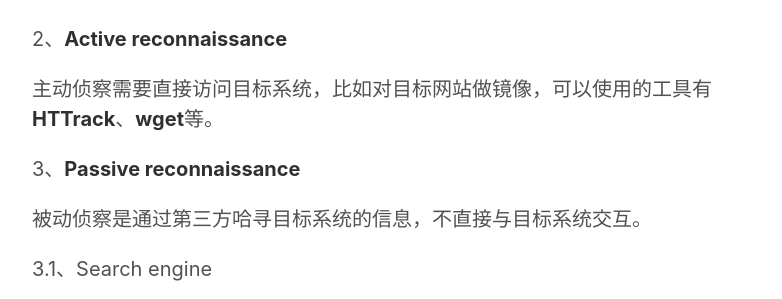
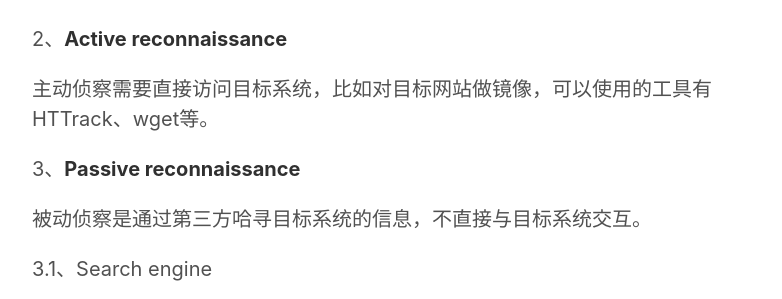
Before and after one commit to victor-infosec/victor-infosec.github.io, a Jekyll site: the page built from _posts/books/The-Basics-of-Hacking-and-Penetration-Testing/2018-04-05-The-Basics-of-Hacking-and-Penetration-Testing-Part2.md, in a window 1280 px wide and 900 px high, scrolled down 323 px. Shown: the part 183-482 px from the top of the window, without its empty margins (248-1030 px from the left). Built offline with Jekyll 4.4.1, drawn with Linux system fonts in a browser that asks for light colours; nearby versions of some CDN libraries; some web fonts are replaced; library files that are not in the unit come from our copies; some of the changed text lies outside the part shown.

Commit message:
20180406

````diff
--- a/_posts/books/The-Basics-of-Hacking-and-Penetration-Testing/2018-04-05-The-Basics-of-Hacking-and-Penetration-Testing-Part2.md
+++ b/_posts/books/The-Basics-of-Hacking-and-Penetration-Testing/2018-04-05-The-Basics-of-Hacking-and-Penetration-Testing-Part2.md
@@ -17,7 +17,7 @@
 
 2、**Active reconnaissance**
 
-主动侦察需要直接访问目标系统，比如对目标网站做镜像，可以使用的工具有**HTTrack**、**wget**等。
+主动侦察需要直接访问目标系统，比如对目标网站做镜像，可以使用的工具有 HTTrack、wget等。
 
 3、**Passive reconnaissance**
 
@@ -73,7 +73,7 @@
 
 命令行工具：`whois target_domain`
 
-在线查询网站： http://www.whois.net
+在线查询网站：[http://www.whois.net](http://www.whois.net)
 
  - whois ip
 
@@ -85,12 +85,12 @@
 <img src="https://github.com/victor-infosec/victor-infosec.github.io/raw/master/_posts/books/The-Basics-of-Hacking-and-Penetration-Testing/4.png" alt="渗透测试流程4" height="50%" width="50%" />
 </div>
 
-3.5、	IP与域名之间的转换
+3.5、IP与域名之间的转换
 
     host target_hostname
     host IP_address
 
- 3.6、	DNS信息
+3.6、DNS信息
 
  - nslookup
 
@@ -103,14 +103,12 @@
 
  - dig
 
-
 ```
 dig @target_ip
 dig @192.168.1.23example.com –t AXFR
 ```
 
  - fierce
-
 
 ```
 ./fierce.pl –dns trustedsec.com
````
